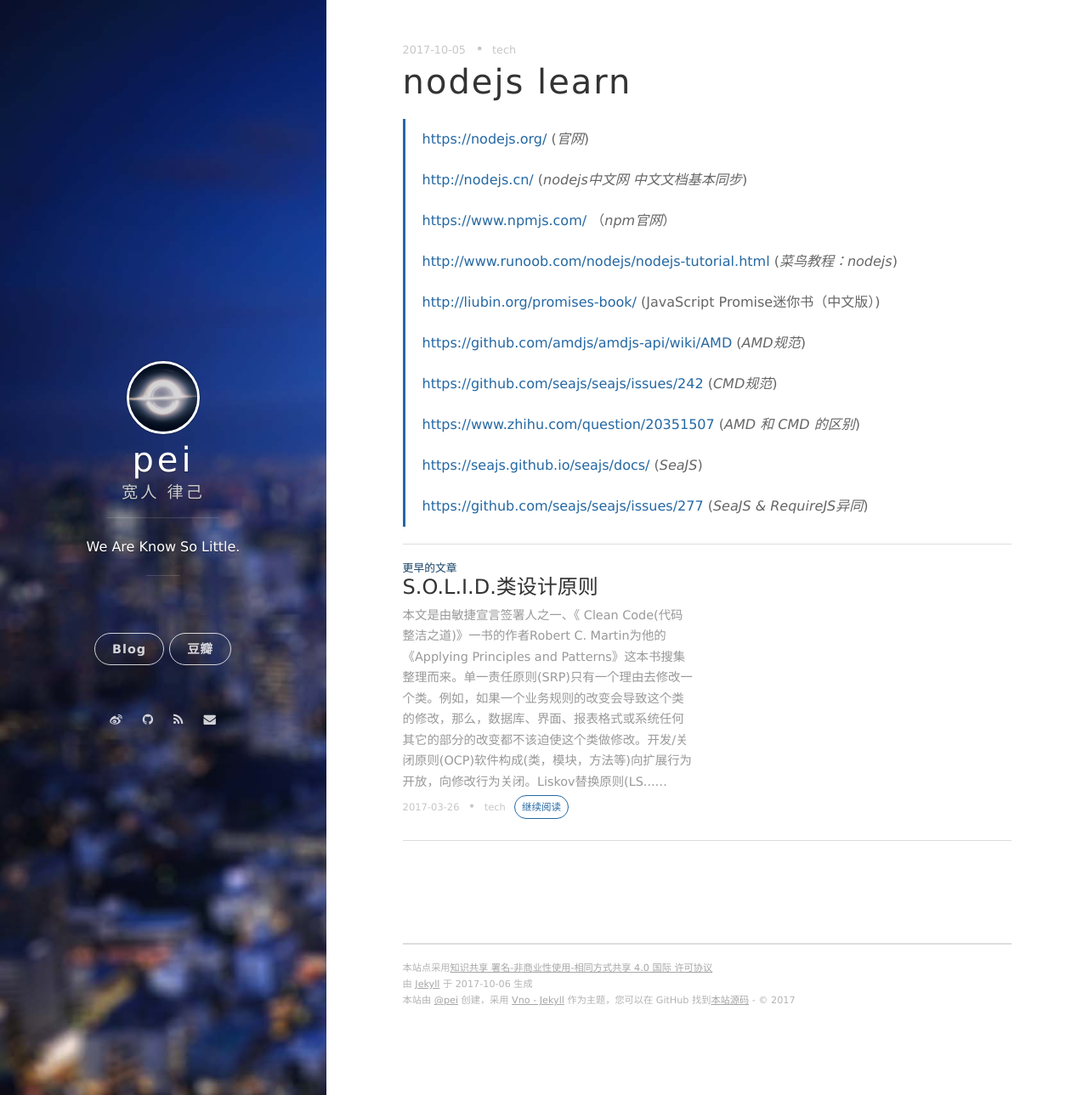
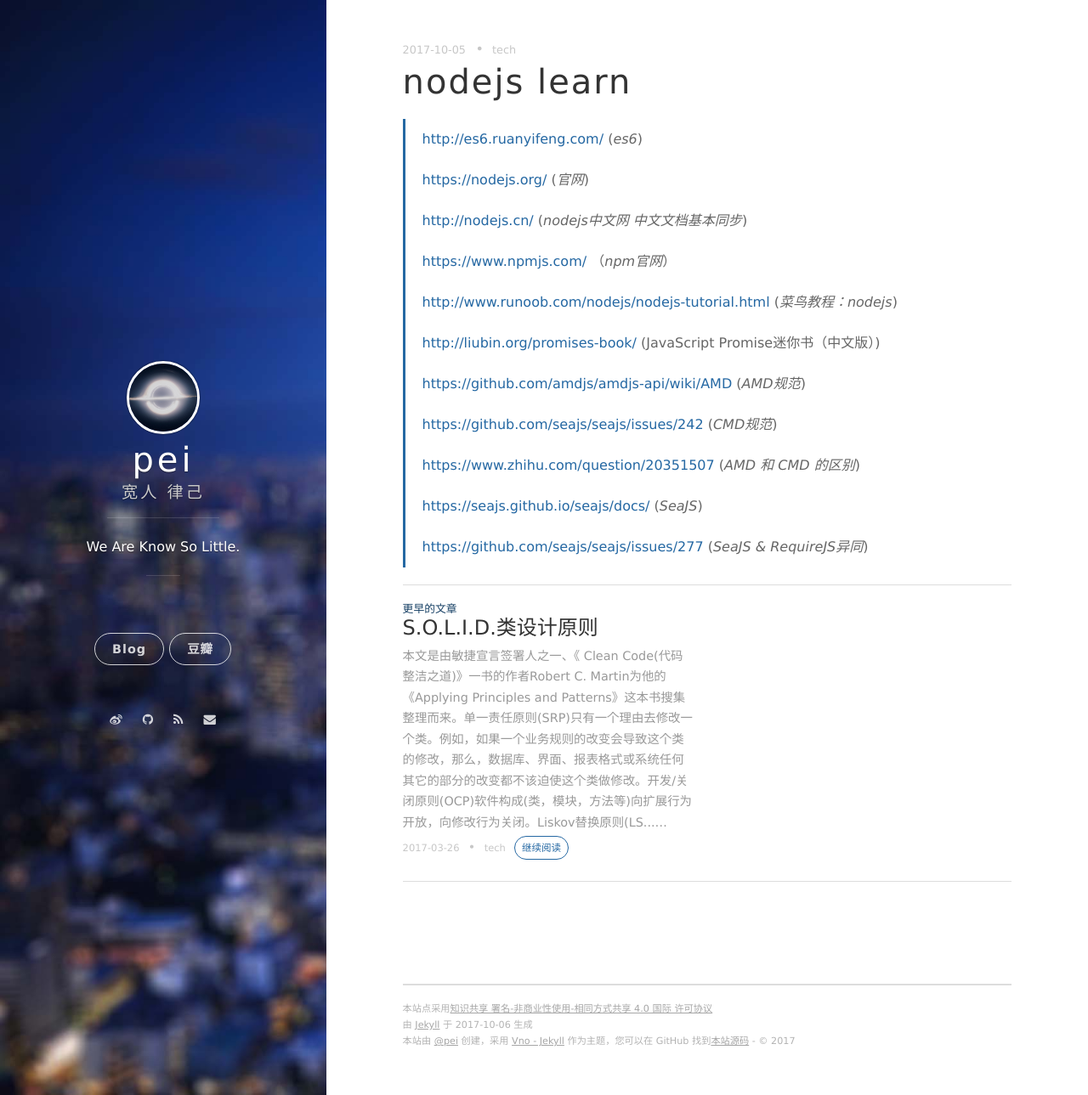
Before and after one commit to peiyucn/peiyucn.github.io, a Jekyll site: the page built from _posts/2017-10-05-nodejs-learn.md, in a window 1280 px wide and 1289 px high. Shown: the whole window at 85% size. Built offline with Jekyll 4.4.1, drawn with Linux system fonts in a browser that asks for light colours; nearby versions of some CDN libraries; comment, search, counter and statistics services are not loaded.

Commit message:
add content

```diff
--- a/_posts/2017-10-05-nodejs-learn.md
+++ b/_posts/2017-10-05-nodejs-learn.md
@@ -5,6 +5,9 @@ date: 2017-10-05 15:38:00.000000000 +08:00
 tags: tech
 ---
 
+
+> [http://es6.ruanyifeng.com/](http://es6.ruanyifeng.com/) (*es6*)
+>
 > [https://nodejs.org/](https://nodejs.org/) (*官网*)
 >
 > [http://nodejs.cn/](http://nodejs.cn/) (*nodejs中文网 中文文档基本同步*)
```
